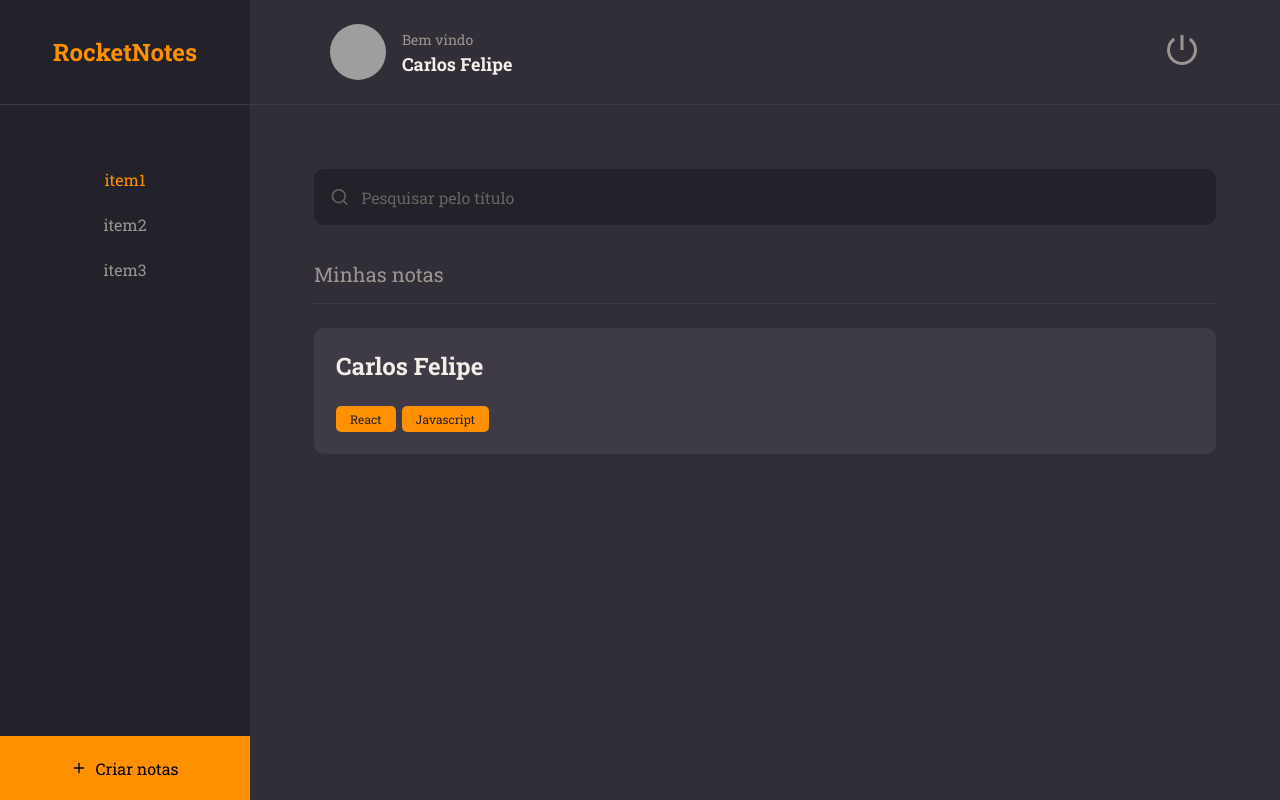
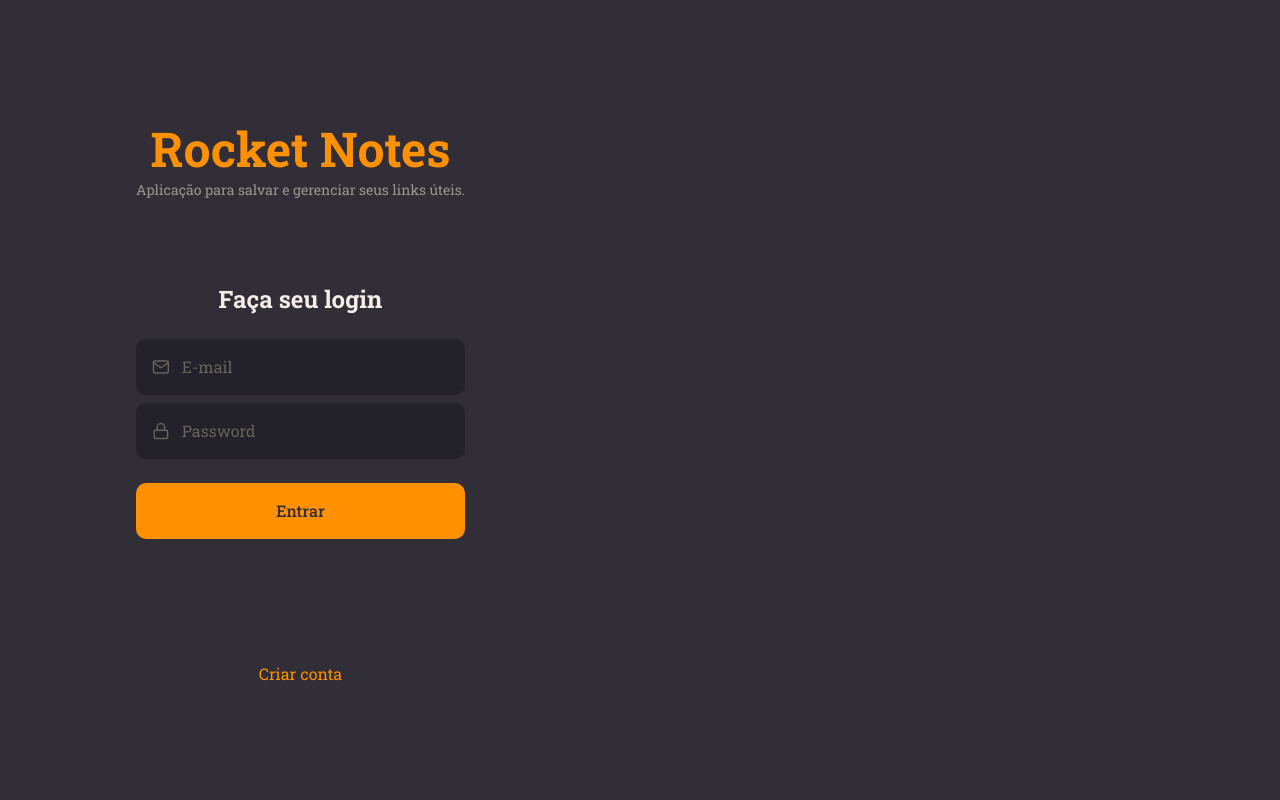
Before and after one commit to Felipe-Monte/Projeto_React, a React (Vite) app in the folder noteapp/: page / in a window 1280 px wide. Built offline with nearby package versions, Linux system fonts and the light colour scheme; grey boxes are pictures that could not be loaded.

Commit message:
create page sign in

```diff
--- a/noteapp/src/main.jsx
+++ b/noteapp/src/main.jsx
@@ -5,13 +5,13 @@
 import { ThemeProvider } from 'styled-components'
 import theme from './styles/theme'
 
-import { Home } from './pages/Home'
+import { SignIn } from './pages/SignIn'
 
 ReactDOM.createRoot(document.getElementById('root')).render(
   <React.StrictMode>
     <ThemeProvider theme={theme}>
       <GlobalStyle />
-      <Home />
+      <SignIn />
     </ThemeProvider>
   </React.StrictMode>
 )
--- /dev/null
+++ b/noteapp/src/pages/SignIn/index.jsx
@@ -0,0 +1,36 @@
+import { FiMail, FiLock } from 'react-icons/fi'
+import { Container, Form } from "./styles";
+import { Input } from '../../components/Input'
+import { Button } from '../../components/Button'
+
+export function SignIn() {
+  return (
+    <Container>
+
+      <Form>
+        <h1>Rocket Notes</h1>
+        <p>Aplicação para salvar e gerenciar seus links úteis.</p>
+
+        <h2>Faça seu login</h2>
+
+        <Input
+          placeholder='E-mail'
+          type='text'
+          icon={FiMail}
+        />
+        <Input
+          placeholder='Password'
+          type='password'
+          icon={FiLock}
+        />
+
+        <Button title='Entrar' />
+
+        <a href="#">
+          Criar conta
+        </a>
+      </Form>
+
+    </Container>
+  )
+}
--- /dev/null
+++ b/noteapp/src/pages/SignIn/styles.js
@@ -0,0 +1,38 @@
+import styled from 'styled-components'
+
+export const Container = styled.div`
+  height: 100vh;
+
+  display: flex;
+  justify-content: stretch;
+`
+
+export const Form = styled.form`
+  padding: 0 136px;
+  display: flex;
+  flex-direction: column;
+  justify-content: center;
+  align-items: center;
+  text-align: center;
+
+  > h1 {
+    font-size: 48px;
+    color: ${({ theme }) => theme.COLORS.ORANGE};
+  }
+
+  > h2 {
+    font-size: 24px;
+    margin-top: 84px;
+    margin-bottom: 24px;
+  }
+
+  > p {
+    font-size: 14px;
+    color: ${({ theme }) => theme.COLORS.GRAY_100};
+  }
+
+  > a {
+    margin-top: 124px;
+    color: ${({ theme }) => theme.COLORS.ORANGE};
+  }
+`
```
